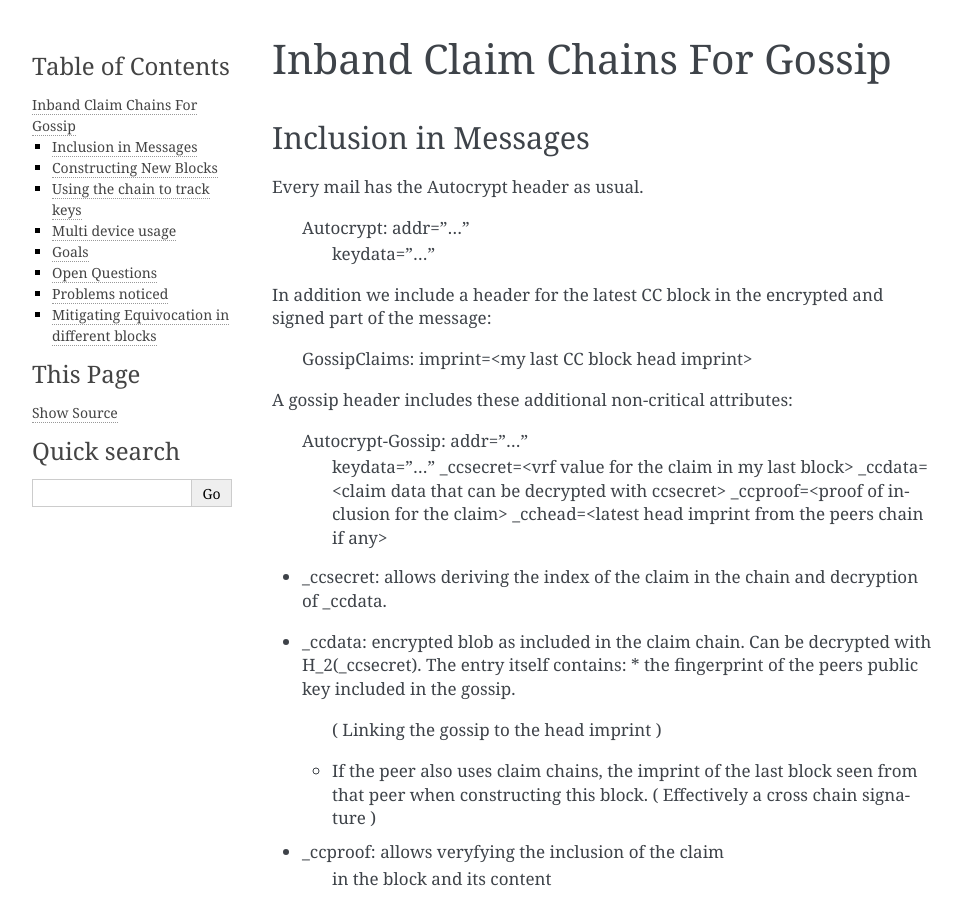
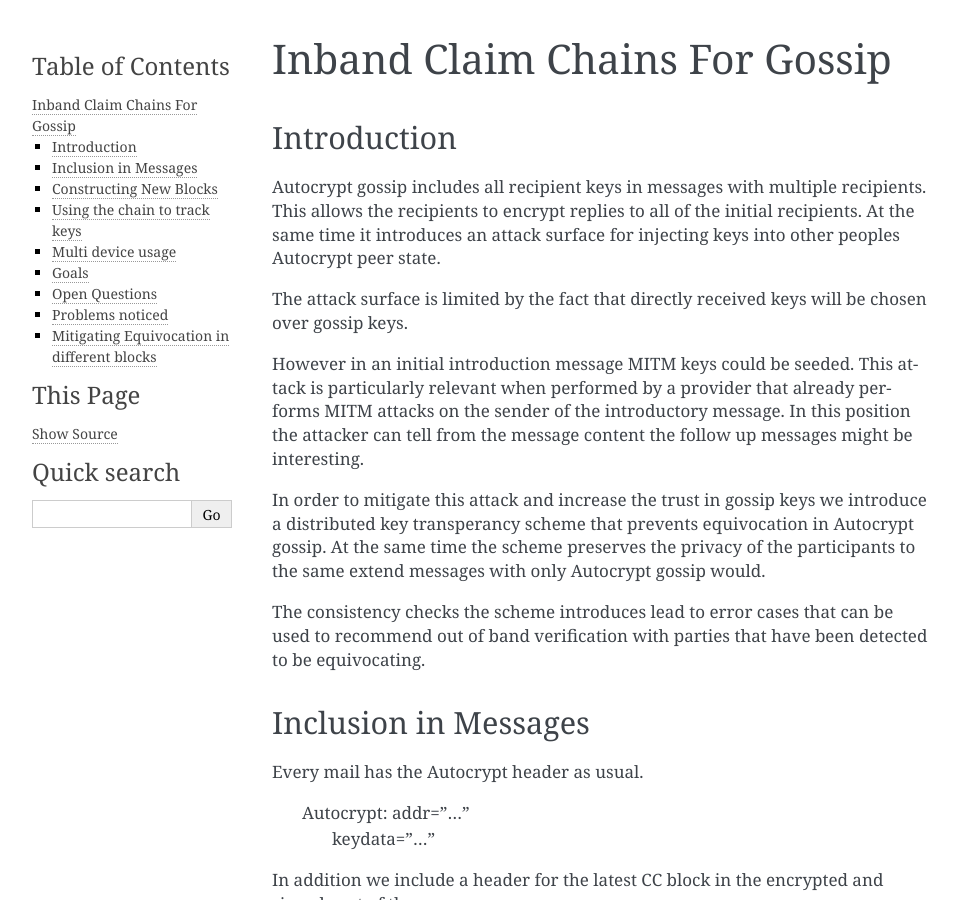
Before and after one commit to nextleap-project/countermitm, a Sphinx documentation site: the page built from source/inband-cc.rst, in a window 1280 px wide and 900 px high. Shown: the whole window, without its empty margins (148-1109 px from the left). Built offline with Sphinx 7.4.7, drawn with Linux system fonts in a browser that asks for light colours; pages that are not in the unit, such as notebooks, are missing from menus.

Commit message:
claims: add introduction

```diff
--- a/source/inband-cc.rst
+++ b/source/inband-cc.rst
@@ -1,5 +1,38 @@
 Inband Claim Chains For Gossip
 ==============================
+
+Introduction
+------------
+
+Autocrypt gossip includes all recipient keys
+in messages with multiple recipients.
+This allows the recipients to encrypt replies
+to all of the initial recipients.
+At the same time it introduces an attack surface
+for injecting keys into other peoples Autocrypt peer state.
+
+The attack surface is limited by the fact
+that directly received keys will be chosen over gossip keys.
+
+However in an initial introduction message MITM keys could be seeded.
+This attack is particularly relevant when performed
+by a provider that already performs MITM attacks
+on the sender of the introductory message.
+In this position the attacker can tell
+from the message content the follow up messages might be interesting.
+
+In order to mitigate this attack
+and increase the trust in gossip keys
+we introduce a distributed key transperancy scheme
+that prevents equivocation in Autocrypt gossip.
+At the same time the scheme preserves
+the privacy of the participants
+to the same extend messages with only Autocrypt gossip would.
+
+The consistency checks the scheme introduces
+lead to error cases that can be used
+to recommend out of band verification
+with parties that have been detected to be equivocating.
 
 Inclusion in Messages
 ---------------------
```
